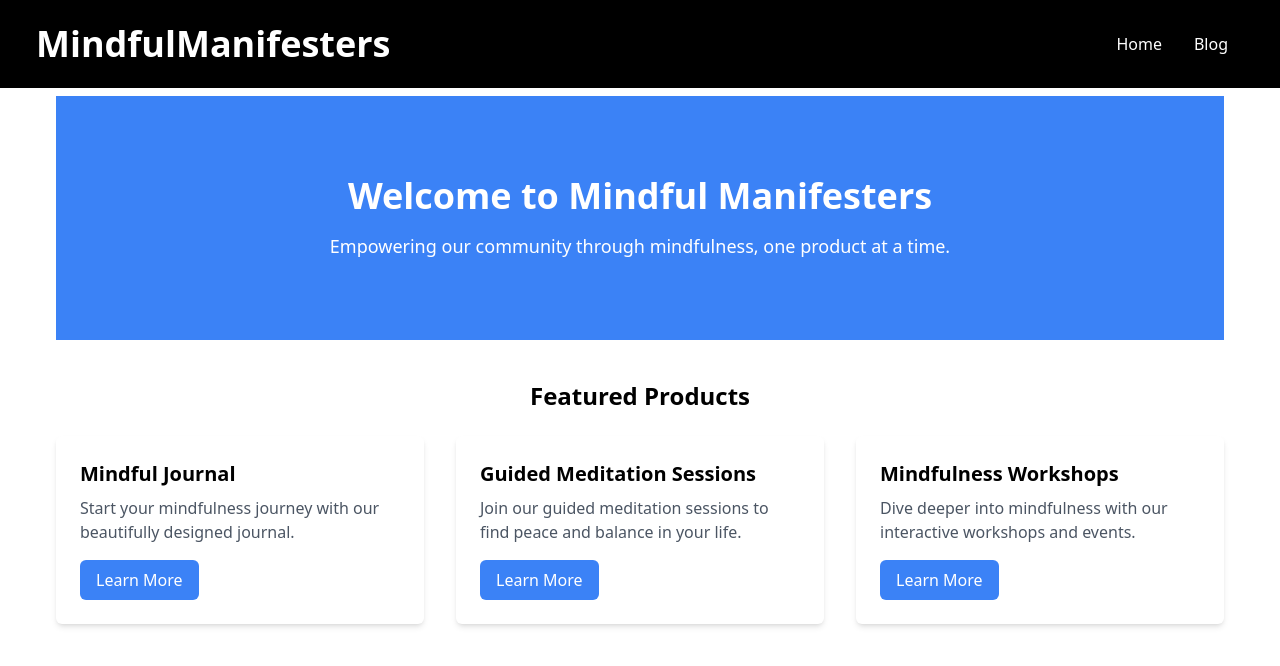
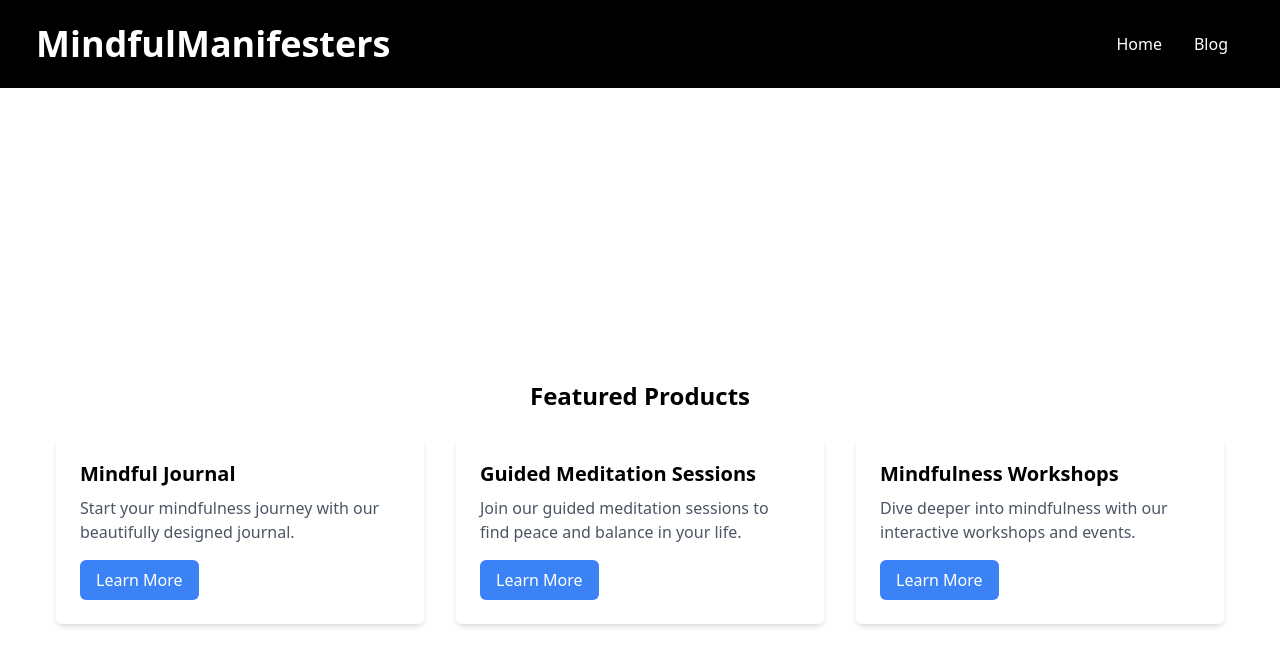
Before and after one commit to tshepo-ncube/nontanda, a Next.js app: page / in a window 1280 px wide. Shown: the top 666 px of the page. Built offline with nearby package versions, Linux system fonts and the light colour scheme.

Commit message:
Update Home.jsx

```diff
--- a/components/Home.jsx
+++ b/components/Home.jsx
@@ -4,7 +4,7 @@ const Home = () => {
   return (
     <div className="bg-black-500 min-h-screen">
       {/* Hero Section */}
-      <div className="bg-blue-500 text-white py-20">
+      <div className="bg-black-500 text-white py-20">
         <div className="container mx-auto text-center">
           <h1 className="text-4xl font-bold mb-4">Welcome to Mindful Manifesters</h1>
           <p className="text-lg">
```
